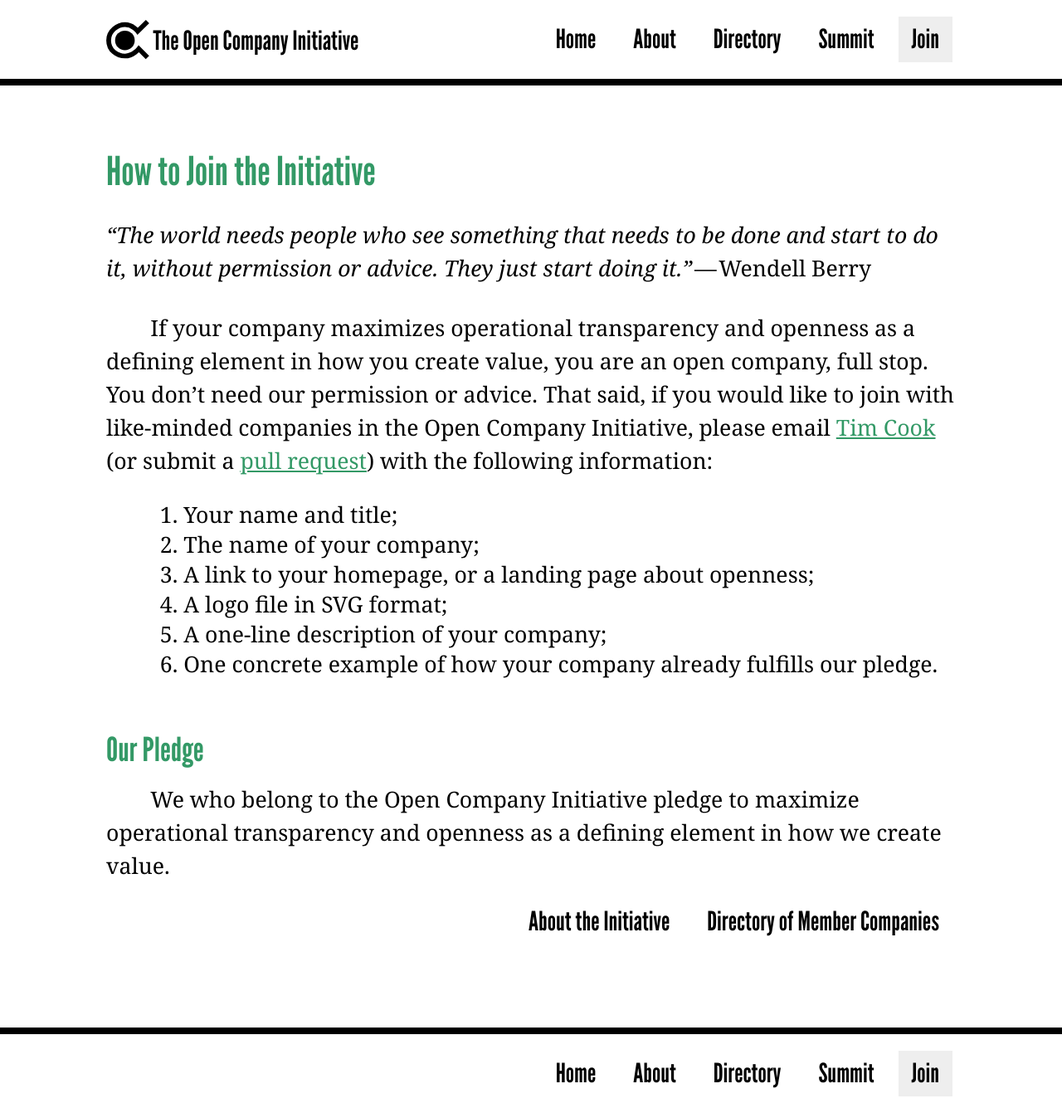
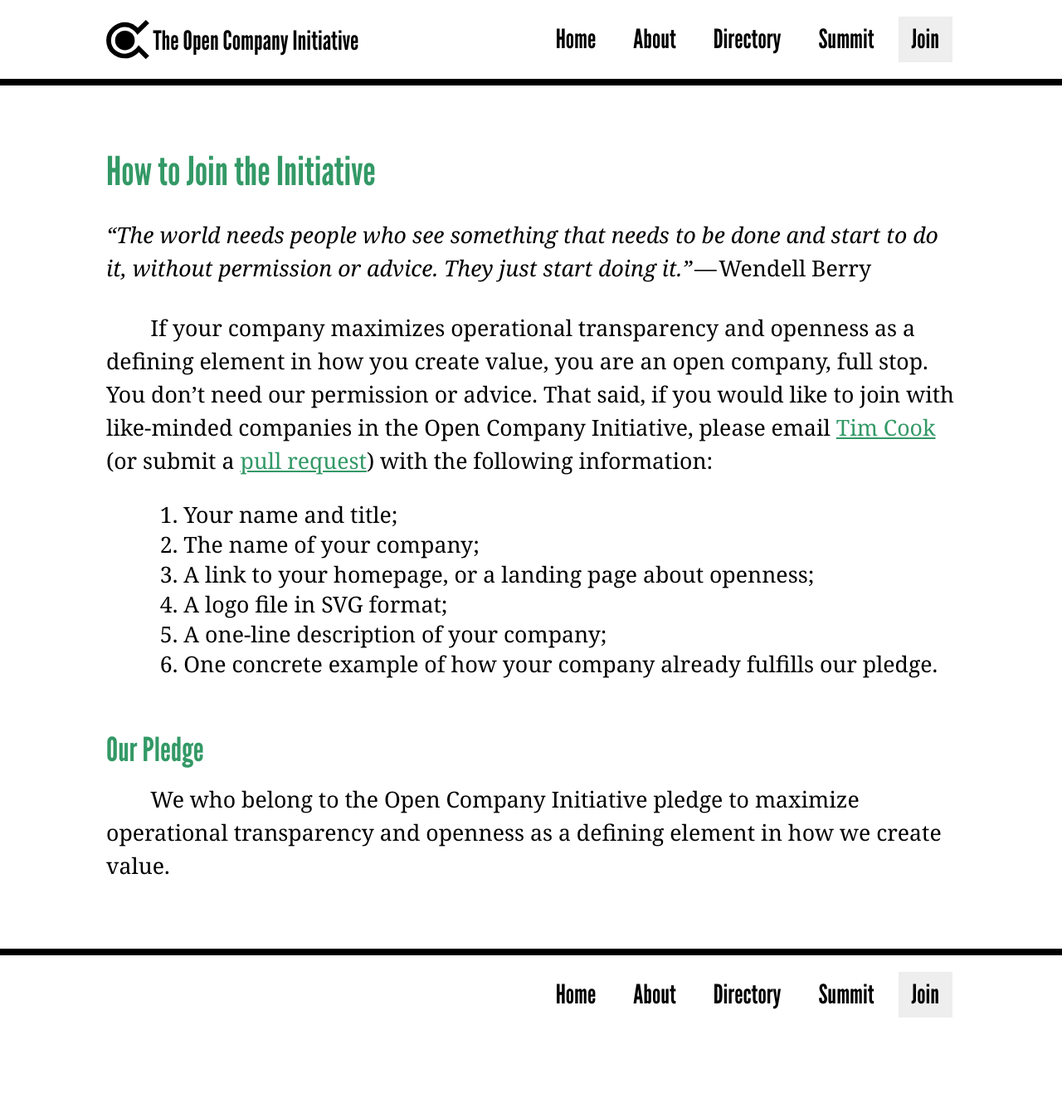
Before and after one commit to opencompany/www.opencompany.org, a Jekyll site: the page built from join/index.md, in a window 1280 px wide. Shown: the whole page at 83% size. Built offline with Jekyll 4.4.1, drawn with Linux system fonts in a browser that asks for light colours; Markdown is read by kramdown in place of the engine named in the settings; after the commit the page ends 1246 px from its top, so only the background shows below that.

Commit message:
Remove extraneous nav for @steveklabnik; #29

```diff
--- a/join/index.md
+++ b/join/index.md
@@ -29,8 +29,3 @@
 ### Our Pledge
 
 {% include pledge.md %}
-
-<ul class="next-steps nav">
-    <li><a href="/about/">About the Initiative</a></li>
-    <li><a href="/directory/">Directory of Member Companies</a></li>
-</ul>
```
Also changed, not shown: directory/index.md (+0 -5 lines).
